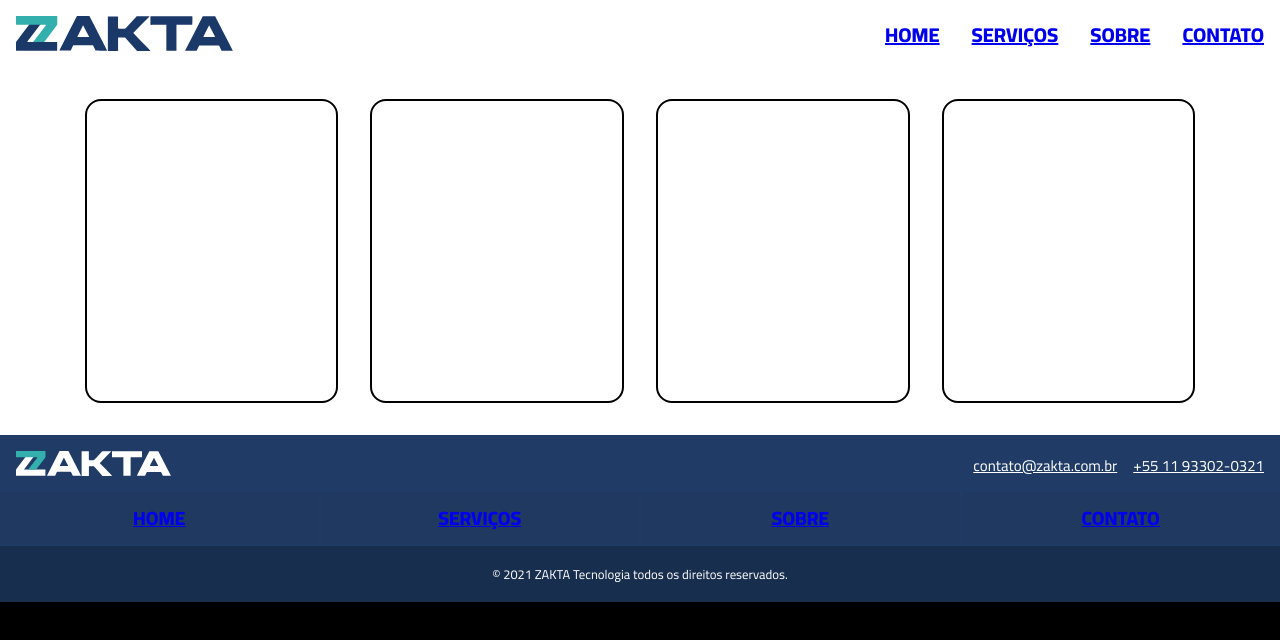
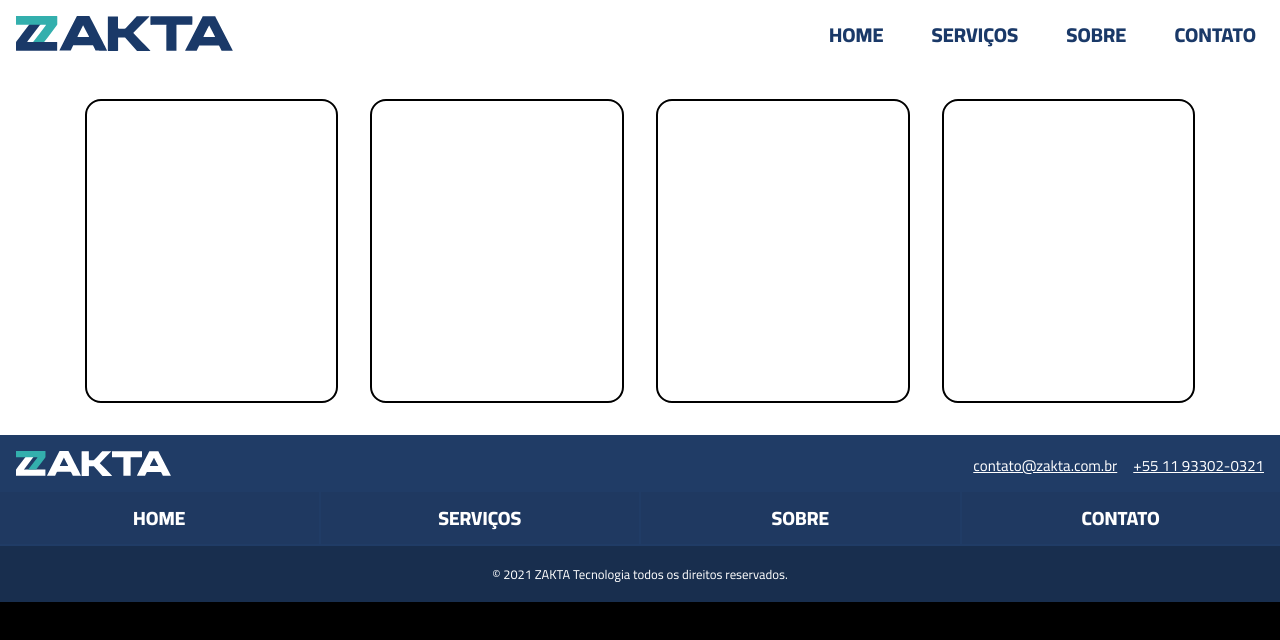
Before and after one commit to zakta/site, a Next.js app: page / in a window 1280 px wide. Shown: the top 640 px of the page. Built offline with nearby package versions, Linux system fonts and the light colour scheme.

Commit message:
add rote rewrites

```diff
--- a/components/Footer/styles.js
+++ b/components/Footer/styles.js
@@ -96,7 +96,6 @@ export const NavBar = styled.ul`
 `;
 
 export const NavList = styled.li`
-  color: white;
   font-size: 1.2rem;
   font-weight: 800;
   list-style-type: none;
@@ -117,6 +116,11 @@ export const NavList = styled.li`
     &:last-child {
       border-right: none;
     }
+  }
+
+  a {
+    color: white;
+    text-decoration: none;
 
     :hover{
       background: linear-gradient(278deg, rgba(49,166,167,1) 0%, rgba(36,106,132,1) 14%, rgba(26,57,104,1) 45%, rgba(36,106,132,1) 98%);
--- a/components/Menu/styles.js
+++ b/components/Menu/styles.js
@@ -33,7 +33,6 @@ export const ListItem = styled.li`
   font-weight: 700;
   font-size: 30px;
   text-transform: uppercase;
-  color: white;
   padding: 2rem 0;
 
   @media (min-width: 768px){
@@ -43,11 +42,15 @@ export const ListItem = styled.li`
     font-size: 20px;
     text-transform: uppercase;
     font-weight: 800;
-    padding: 0 1rem;
+    padding: 0 1.5rem;
+  }
+
+  a {
     color: #1a3968;
+    text-decoration: none;
 
     :hover{
-    color: #33afad;
+      color: #33afad;
     }
   }
 `;
--- a/next.config.js
+++ b/next.config.js
@@ -1,3 +1,19 @@
 module.exports = {
   reactStrictMode: true,
+  async rewrites() {
+    return [
+      {
+        source: '/servicos',
+        destination: '/',
+      },
+      {
+        source: '/sobre',
+        destination: '/',
+      },
+      {
+        source: '/contato',
+        destination: '/',
+      },
+    ]
+  },
 }
```
